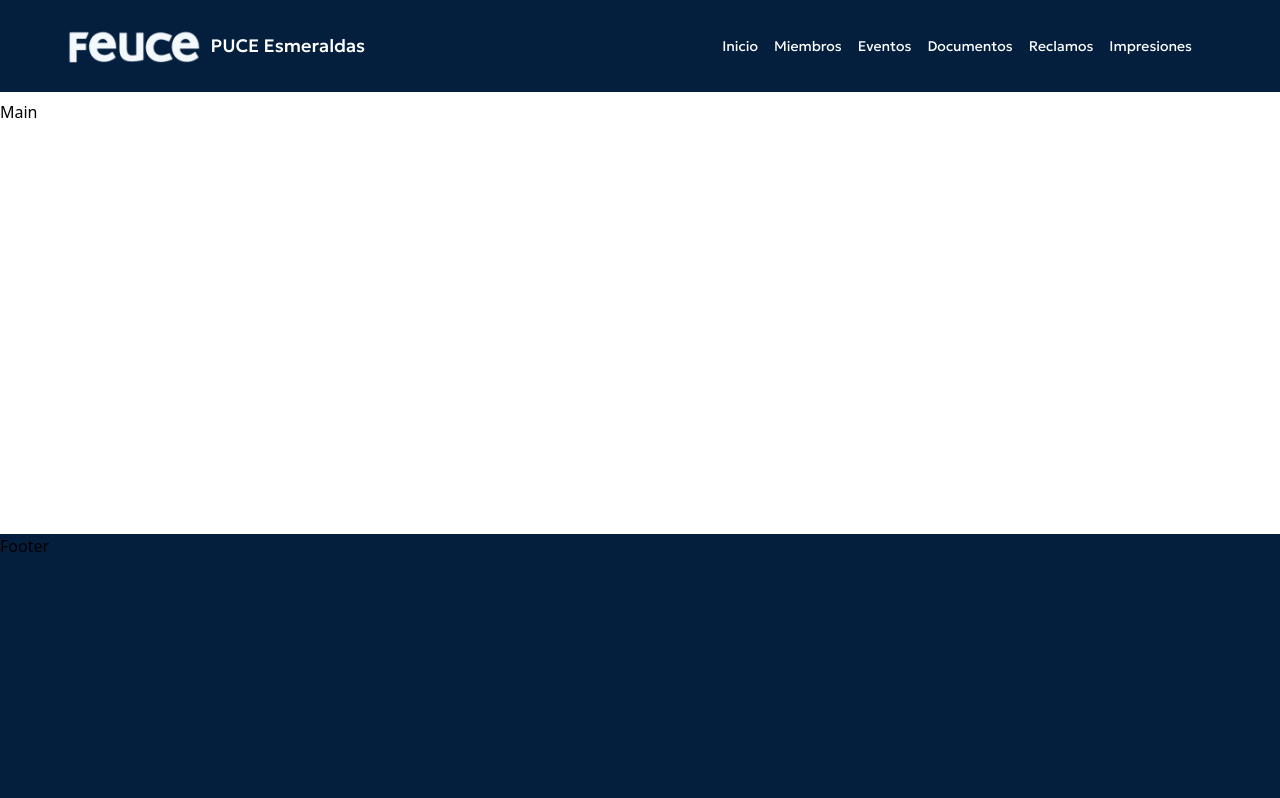
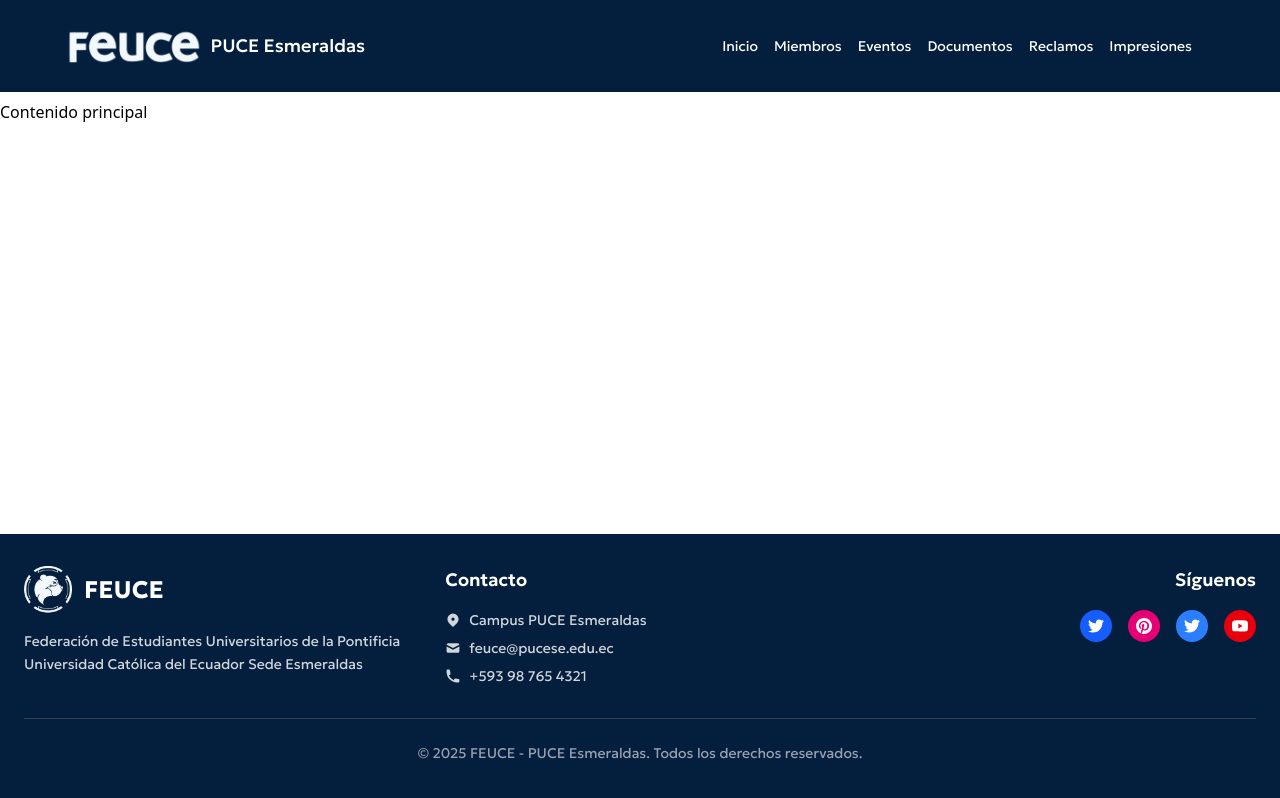
Before and after one commit to AndrewGlez/puce-feuce, a React (Vite) app: page / in a window 1280 px wide. Built offline with nearby package versions, Linux system fonts and the light colour scheme.

Commit message:
feat: :sparkles: Añadido LogoPlaceholder2 y actualizado el Footer para incluir el logo, además de mejorar la estructura del Header y Navbar.

```diff
--- a/src/assets/index.ts
+++ b/src/assets/index.ts
@@ -1,3 +1,4 @@
 import LogoPlaceholder from "./logo-placeholder.png";
+import LogoPlaceholder2 from "./logo-2-placeholder.png";
 
-export { LogoPlaceholder };
+export { LogoPlaceholder, LogoPlaceholder2 };
--- a/src/components/Footer.tsx
+++ b/src/components/Footer.tsx
@@ -1,3 +1,135 @@
+import { LogoPlaceholder2 } from "../assets";
+
 export default function Footer({ style }: { style?: string }) {
-  return <div className={style}>Footer</div>;
+  return (
+    <footer
+      className={`bg-feuce-primary text-white py-8 font-geologica ${
+        style || ""
+      }`}
+    >
+      <div className="container mx-auto px-6">
+        <div className="grid grid-cols-1 md:grid-cols-3 gap-8 items-start">
+          {/* Logo y Descripción */}
+          <div className="flex flex-col items-start">
+            <div className="flex items-center mb-4">
+              <img
+                className="w-12 h-12 mr-3"
+                src={LogoPlaceholder2}
+                alt="FEUCE Logo"
+              />
+              <span className="text-2xl font-bold text-white">FEUCE</span>
+            </div>
+            <p className="text-gray-300 text-sm leading-relaxed">
+              Federación de Estudiantes Universitarios de la Pontificia
+              Universidad Católica del Ecuador Sede Esmeraldas
+            </p>
+          </div>
+
+          {/* Información de Contacto */}
+          <div className="flex flex-col items-center md:items-start">
+            <h3 className="text-lg font-semibold mb-4 text-white">Contacto</h3>
+            <div className="space-y-2 text-gray-300">
+              <div className="flex items-center">
+                <svg
+                  className="w-4 h-4 mr-2"
+                  fill="currentColor"
+                  viewBox="0 0 20 20"
+                >
+                  <path
+                    fillRule="evenodd"
+                    d="M5.05 4.05a7 7 0 119.9 9.9L10 18.9l-4.95-4.95a7 7 0 010-9.9zM10 11a2 2 0 100-4 2 2 0 000 4z"
+                    clipRule="evenodd"
+                  />
+                </svg>
+                <span className="text-sm">Campus PUCE Esmeraldas</span>
+              </div>
+              <div className="flex items-center">
+                <svg
+                  className="w-4 h-4 mr-2"
+                  fill="currentColor"
+                  viewBox="0 0 20 20"
+                >
+                  <path d="M2.003 5.884L10 9.882l7.997-3.998A2 2 0 0016 4H4a2 2 0 00-1.997 1.884z" />
+                  <path d="M18 8.118l-8 4-8-4V14a2 2 0 002 2h12a2 2 0 002-2V8.118z" />
+                </svg>
+                <span className="text-sm">feuce@pucese.edu.ec</span>
+              </div>
+              <div className="flex items-center">
+                <svg
+                  className="w-4 h-4 mr-2"
+                  fill="currentColor"
+                  viewBox="0 0 20 20"
+                >
+                  <path d="M2 3a1 1 0 011-1h2.153a1 1 0 01.986.836l.74 4.435a1 1 0 01-.54 1.06l-1.548.773a11.037 11.037 0 006.105 6.105l.774-1.548a1 1 0 011.059-.54l4.435.74a1 1 0 01.836.986V17a1 1 0 01-1 1h-2C7.82 18 2 12.18 2 5V3z" />
+                </svg>
+                <span className="text-sm">+593 98 765 4321</span>
+              </div>
+            </div>
+          </div>
+
+          {/* Redes Sociales */}
+          <div className="flex flex-col items-center md:items-end">
+            <h3 className="text-lg font-semibold mb-4 text-white">Síguenos</h3>
+            <div className="flex space-x-4">
+              <a
+                href="#"
+                className="w-8 h-8 bg-blue-600 rounded-full flex items-center justify-center hover:bg-blue-700 transition-colors"
+              >
+                <svg
+                  className="w-4 h-4 text-white"
+                  fill="currentColor"
+                  viewBox="0 0 24 24"
+                >
+                  <path d="M24 4.557c-.883.392-1.832.656-2.828.775 1.017-.609 1.798-1.574 2.165-2.724-.951.564-2.005.974-3.127 1.195-.897-.957-2.178-1.555-3.594-1.555-3.179 0-5.515 2.966-4.797 6.045-4.091-.205-7.719-2.165-10.148-5.144-1.29 2.213-.669 5.108 1.523 6.574-.806-.026-1.566-.247-2.229-.616-.054 2.281 1.581 4.415 3.949 4.89-.693.188-1.452.232-2.224.084.626 1.956 2.444 3.379 4.6 3.419-2.07 1.623-4.678 2.348-7.29 2.04 2.179 1.397 4.768 2.212 7.548 2.212 9.142 0 14.307-7.721 13.995-14.646.962-.695 1.797-1.562 2.457-2.549z" />
+                </svg>
+              </a>
+              <a
+                href="#"
+                className="w-8 h-8 bg-pink-600 rounded-full flex items-center justify-center hover:bg-pink-700 transition-colors"
+              >
+                <svg
+                  className="w-4 h-4 text-white"
+                  fill="currentColor"
+                  viewBox="0 0 24 24"
+                >
+                  <path d="M12.017 0C5.396 0 .029 5.367.029 11.987c0 5.079 3.158 9.417 7.618 11.174-.105-.949-.199-2.403.041-3.439.219-.937 1.406-5.957 1.406-5.957s-.359-.719-.359-1.781c0-1.663.967-2.911 2.168-2.911 1.024 0 1.518.769 1.518 1.688 0 1.029-.653 2.567-.992 3.992-.285 1.193.6 2.165 1.775 2.165 2.128 0 3.768-2.245 3.768-5.487 0-2.861-2.063-4.869-5.008-4.869-3.41 0-5.409 2.562-5.409 5.199 0 1.033.394 2.143.889 2.741.098.119.112.225.085.345-.09.375-.293 1.199-.334 1.363-.053.225-.172.271-.402.165-1.495-.69-2.433-2.878-2.433-4.646 0-3.776 2.748-7.252 7.92-7.252 4.158 0 7.392 2.967 7.392 6.923 0 4.135-2.607 7.462-6.233 7.462-1.214 0-2.357-.629-2.75-1.378l-.748 2.853c-.271 1.043-1.002 2.35-1.492 3.146C9.57 23.812 10.763 24.009 12.017 24.009c6.624 0 11.99-5.367 11.99-11.988C24.007 5.367 18.641.001 12.017.001z" />
+                </svg>
+              </a>
+              <a
+                href="#"
+                className="w-8 h-8 bg-blue-500 rounded-full flex items-center justify-center hover:bg-blue-600 transition-colors"
+              >
+                <svg
+                  className="w-4 h-4 text-white"
+                  fill="currentColor"
+                  viewBox="0 0 24 24"
+                >
+                  <path d="M23.953 4.57a10 10 0 01-2.825.775 4.958 4.958 0 002.163-2.723c-.951.555-2.005.959-3.127 1.184a4.92 4.92 0 00-8.384 4.482C7.69 8.095 4.067 6.13 1.64 3.162a4.822 4.822 0 00-.666 2.475c0 1.71.87 3.213 2.188 4.096a4.904 4.904 0 01-2.228-.616v.06a4.923 4.923 0 003.946 4.827 4.996 4.996 0 01-2.212.085 4.936 4.936 0 004.604 3.417 9.867 9.867 0 01-6.102 2.105c-.39 0-.779-.023-1.17-.067a13.995 13.995 0 007.557 2.209c9.053 0 13.998-7.496 13.998-13.985 0-.21 0-.42-.015-.63A9.935 9.935 0 0024 4.59z" />
+                </svg>
+              </a>
+              <a
+                href="#"
+                className="w-8 h-8 bg-red-600 rounded-full flex items-center justify-center hover:bg-red-700 transition-colors"
+              >
+                <svg
+                  className="w-4 h-4 text-white"
+                  fill="currentColor"
+                  viewBox="0 0 24 24"
+                >
+                  <path d="M23.498 6.186a3.016 3.016 0 0 0-2.122-2.136C19.505 3.545 12 3.545 12 3.545s-7.505 0-9.377.505A3.017 3.017 0 0 0 .502 6.186C0 8.07 0 12 0 12s0 3.93.502 5.814a3.016 3.016 0 0 0 2.122 2.136c1.871.505 9.376.505 9.376.505s7.505 0 9.377-.505a3.015 3.015 0 0 0 2.122-2.136C24 15.93 24 12 24 12s0-3.93-.502-5.814zM9.545 15.568V8.432L15.818 12l-6.273 3.568z" />
+                </svg>
+              </a>
+            </div>
+          </div>
+        </div>
+
+        {/* Copyright */}
+        <div className="border-t border-gray-700 mt-8 pt-6 text-center">
+          <p className="text-gray-400 text-sm">
+            © 2025 FEUCE - PUCE Esmeraldas. Todos los derechos reservados.
+          </p>
+        </div>
+      </div>
+    </footer>
+  );
 }
--- a/src/components/Header.tsx
+++ b/src/components/Header.tsx
@@ -3,7 +3,7 @@ import Navbar from "./Navbar";
 
 export default function Header({ style }: { style?: string }) {
   return (
-    <div className={`flex ${style}`}>
+    <header className={`${style}`}>
       <div className="flex text-white font-geologica justify-between items-center w-full h-full px-3 sm:px-4 md:px-6 lg:px-8 xl:px-16 relative">
         <div className="flex justify-center items-center space-x-1 sm:space-x-2">
           <img
@@ -20,6 +20,6 @@ export default function Header({ style }: { style?: string }) {
           <Navbar />
         </div>
       </div>
-    </div>
+    </header>
   );
 }
--- a/src/components/Navbar.tsx
+++ b/src/components/Navbar.tsx
@@ -26,7 +26,7 @@ export default function Navbar() {
           <a
             key={link.name}
             href={link.href}
-            className="text-sm transition-colors"
+            className="text-sm transition-colors hover:text-slate-400"
           >
             {link.name}
           </a>
--- a/src/pages/MainPage.tsx
+++ b/src/pages/MainPage.tsx
@@ -5,7 +5,7 @@ export default function MainPage() {
   return (
     <section className="w-full grid grid-rows-[auto_1fr_auto] gap-2 min-h-screen">
       <Header style="bg-feuce-primary h-[92px] top-[-2px]" />
-      <div>Main</div>
+      <div>Contenido principal</div>
       <Footer style="bg-feuce-primary h-[266px] top-[-2570px]" />
     </section>
   );
```
Also changed, not shown: src/assets/logo-2-placeholder.png (added).
